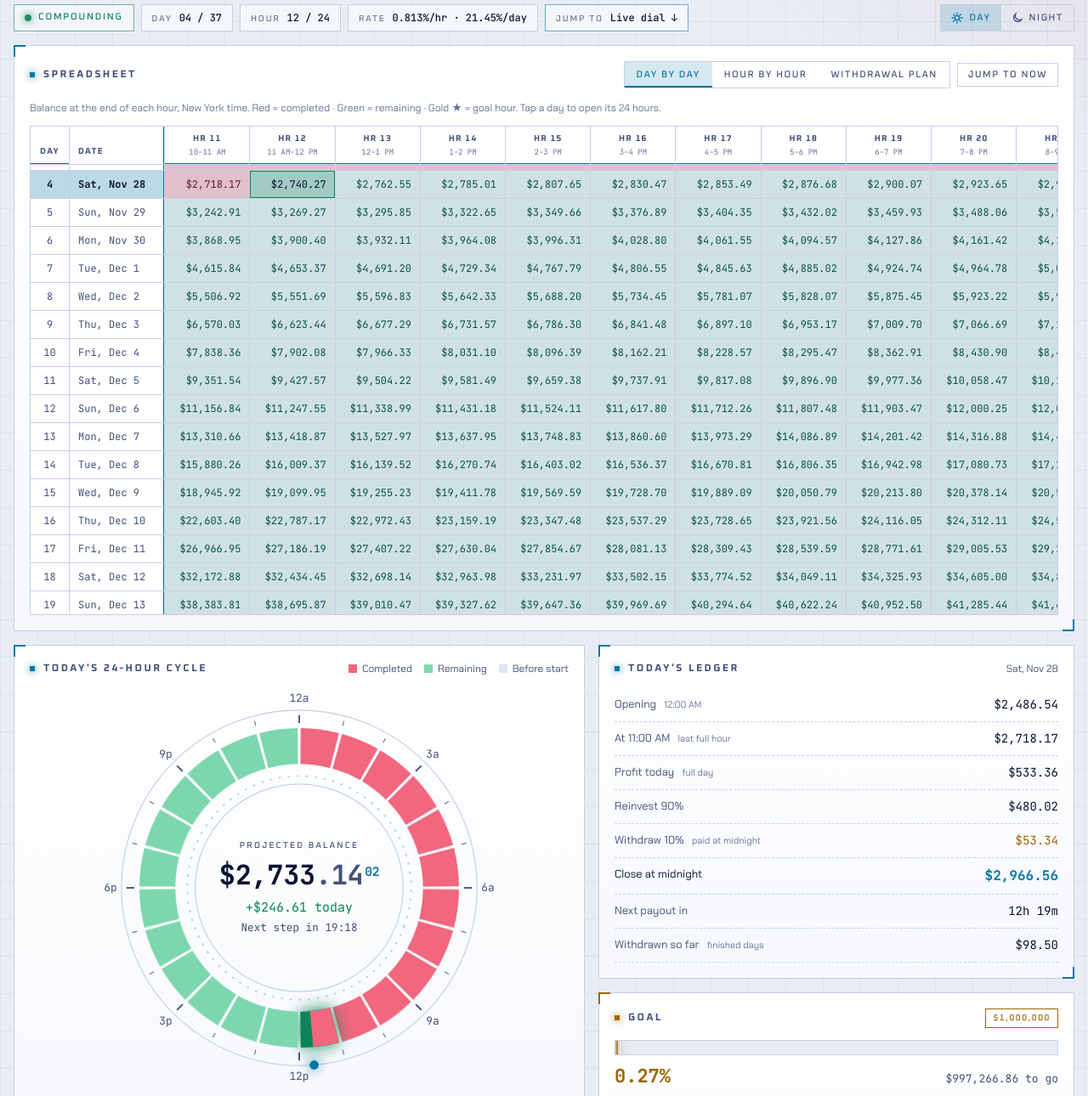
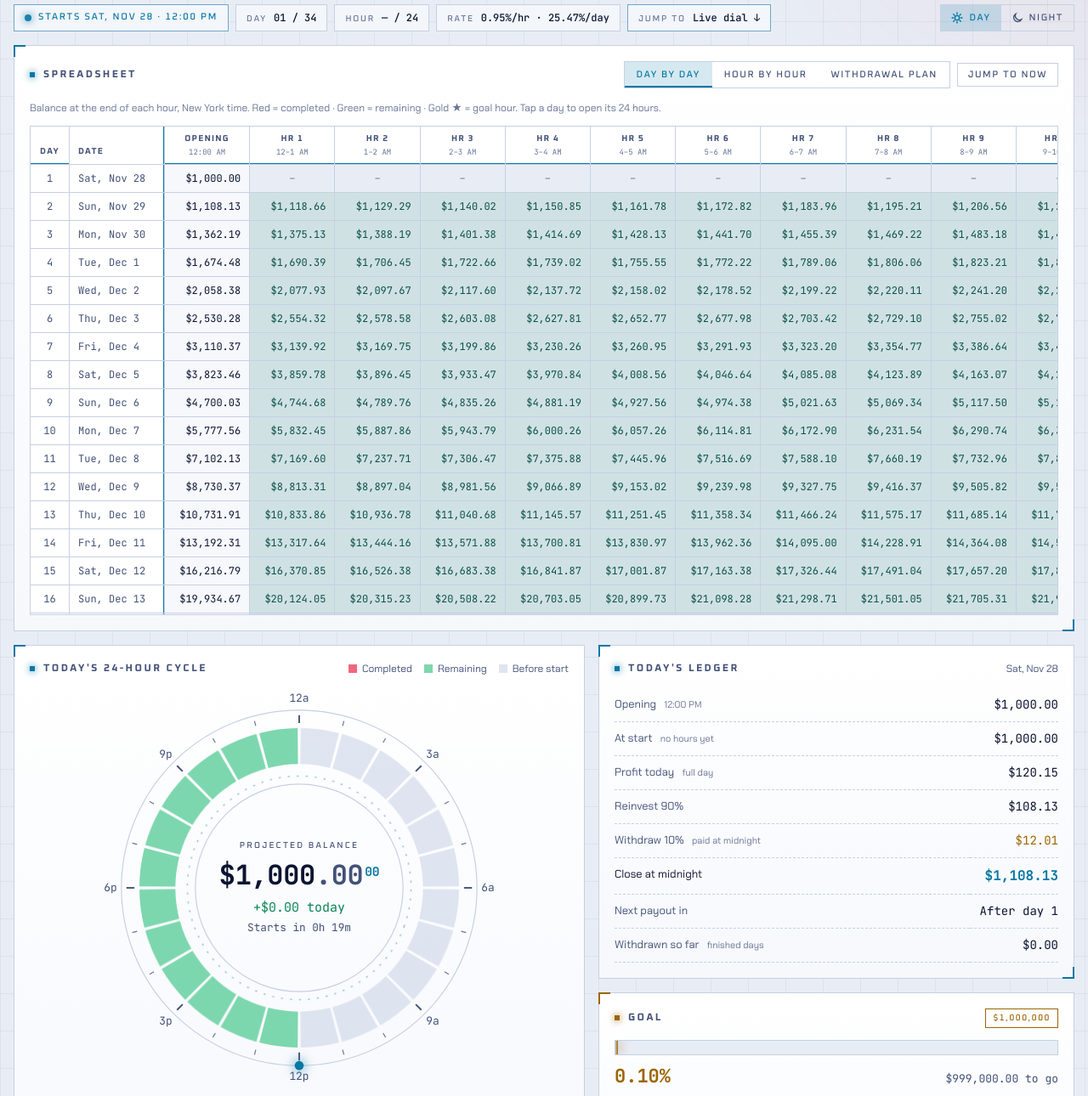
Before and after one commit to rramoliya005/growth-reactor, a plain HTML site: page GrowthReactorLedger1M.html in a window 1280 px wide. Shown: the part 107-1397 px from the top of the page at 85% size. Drawn offline with Linux system fonts and the light colour scheme.

Commit message:
Update GrowthReactorLedger1M.html

```diff
--- a/GrowthReactorLedger1M.html
+++ b/GrowthReactorLedger1M.html
@@ -314,7 +314,7 @@ footer{color:var(--faint);font-size:12px;text-align:center;max-width:70ch;margin
       </svg>
       <div>
         <h1>Growth<span>//</span>Reactor</h1>
-        <p class="sub" id="sub">Projection · $1,600 → $1,000,000 · 0.813% per hour · from Nov 25, 12:00 PM · reinvest 90% / withdraw 10%</p>
+        <p class="sub" id="sub">Projection · $1,000 → $1,000,000 · 0.95% per hour · from Nov 28, 12:00 PM · reinvest 90% / withdraw 10%</p>
       </div>
     </div>
     <div class="clock" aria-live="off">
@@ -326,9 +326,9 @@ footer{color:var(--faint);font-size:12px;text-align:center;max-width:70ch;margin
 
   <div class="chips">
     <span class="chip state" id="chState" data-phase="live"><span class="dot pulse" aria-hidden="true"></span><span id="chStateTx">Compounding</span></span>
-    <span class="chip"><em>Day</em><b id="chDay">01 / 37</b></span>
+    <span class="chip"><em>Day</em><b id="chDay">01 / 34</b></span>
     <span class="chip"><em>Hour</em><b id="chHr">16 / 24</b></span>
-    <span class="chip"><em>Rate</em><b id="chRate">0.813%/hr · 21.45%/day</b></span>
+    <span class="chip"><em>Rate</em><b id="chRate">0.95%/hr · 25.47%/day</b></span>
     <a class="chip link" href="#reactor"><em>Jump to</em><b>Live dial ↓</b></a>
     <div class="seg-toggle mode" role="group" aria-label="Display mode">
       <button type="button" id="mDay" aria-pressed="false"><svg viewBox="0 0 16 16" aria-hidden="true"><circle cx="8" cy="8" r="3"/><path d="M8 1.2v1.9M8 12.9v1.9M1.2 8h1.9M12.9 8h1.9M3.2 3.2l1.3 1.3M11.5 11.5l1.3 1.3M3.2 12.8l1.3-1.3M11.5 4.5l1.3-1.3"/></svg>Day</button>
@@ -397,14 +397,14 @@ footer{color:var(--faint);font-size:12px;text-align:center;max-width:70ch;margin
 
     <div class="stack">
       <div class="panel ledger">
-        <div class="ph"><h2>Today's ledger</h2><span class="legend" id="ledgerDate">Wed, Nov 25</span></div>
+        <div class="ph"><h2>Today's ledger</h2><span class="legend" id="ledgerDate">Sat, Nov 28</span></div>
         <dl>
-          <dt>Opening <small id="lgOpenAt">12:00 PM</small></dt><dd id="lgOpen">$1,600.00</dd>
-          <dt id="lgStepLabel">At 3:00 PM <small>last full hour</small></dt><dd id="lgStep">$1,600.00</dd>
-          <dt>Profit today <small>full day</small></dt><dd id="lgProfit">$163.27</dd>
-          <dt id="lgReLabel">Reinvest 90%</dt><dd id="lgRe">$146.94</dd>
-          <dt id="lgWdLabel">Withdraw 10% <small>paid at midnight</small></dt><dd class="wd" id="lgWd">$16.33</dd>
-          <dt class="em">Close at midnight</dt><dd class="em" id="lgClose">$1,746.94</dd>
+          <dt>Opening <small id="lgOpenAt">12:00 PM</small></dt><dd id="lgOpen">$1,000.00</dd>
+          <dt id="lgStepLabel">At 3:00 PM <small>last full hour</small></dt><dd id="lgStep">$1,000.00</dd>
+          <dt>Profit today <small>full day</small></dt><dd id="lgProfit">$120.15</dd>
+          <dt id="lgReLabel">Reinvest 90%</dt><dd id="lgRe">$108.13</dd>
+          <dt id="lgWdLabel">Withdraw 10% <small>paid at midnight</small></dt><dd class="wd" id="lgWd">$12.01</dd>
+          <dt class="em">Close at midnight</dt><dd class="em" id="lgClose">$1,108.13</dd>
           <dt>Next payout in</dt><dd id="lgNext">9h 00m</dd>
           <dt>Withdrawn so far <small>finished days</small></dt><dd id="lgTotal">$0.00</dd>
         </dl>
@@ -413,11 +413,11 @@ footer{color:var(--faint);font-size:12px;text-align:center;max-width:70ch;margin
       <div class="panel goal">
         <div class="ph"><h2>Goal</h2><span class="pill gold" id="goalTarget">$1,000,000</span></div>
         <div class="gauge" role="progressbar" aria-label="Progress to goal" aria-valuemin="0" aria-valuemax="100" id="gauge"><div class="gauge-fill" id="gaugeFill"></div></div>
-        <div class="gauge-row"><span class="pct" id="goalPct">0.16%</span><span class="togo" id="goalTo">$998,400.00 to go</span></div>
+        <div class="gauge-row"><span class="pct" id="goalPct">0.10%</span><span class="togo" id="goalTo">$999,000.00 to go</span></div>
         <div class="eta">
           <span class="lbl" id="goalEtaK">Reaches the goal at · New York time</span>
           <span class="eta-v" id="goalEta">Thu, Dec 31 · 10:00 PM</span>
-          <span class="dimtext" id="goalWhich">Day 37 · Hr 22</span>
+          <span class="dimtext" id="goalWhich">Day 34 · Hr 22</span>
         </div>
         <div class="countdown" id="countdown">
           <div><b id="cdD">36</b><span>days</span></div>
@@ -476,8 +476,8 @@ footer{color:var(--faint);font-size:12px;text-align:center;max-width:70ch;margin
 const $ = (id) => document.getElementById(id);
 const SVGNS = "http://www.w3.org/2000/svg";
 const HOUR = 36e5, DAY = 864e5;
-const DEF = { bal: 1600, rate: 0.813, wd: 10, start: "2026-11-25", hr: 12, end: "2027-01-01", goal: 1000000 };
-const KEY = "growth-reactor-ledger:params:v12";
+const DEF = { bal: 1000, rate: 0.95, wd: 10, start: "2026-11-28", hr: 12, end: "2027-01-01", goal: 1000000 };
+const KEY = "growth-reactor-ledger:params:v14";
 
 let P = { ...DEF };
 try {
```
